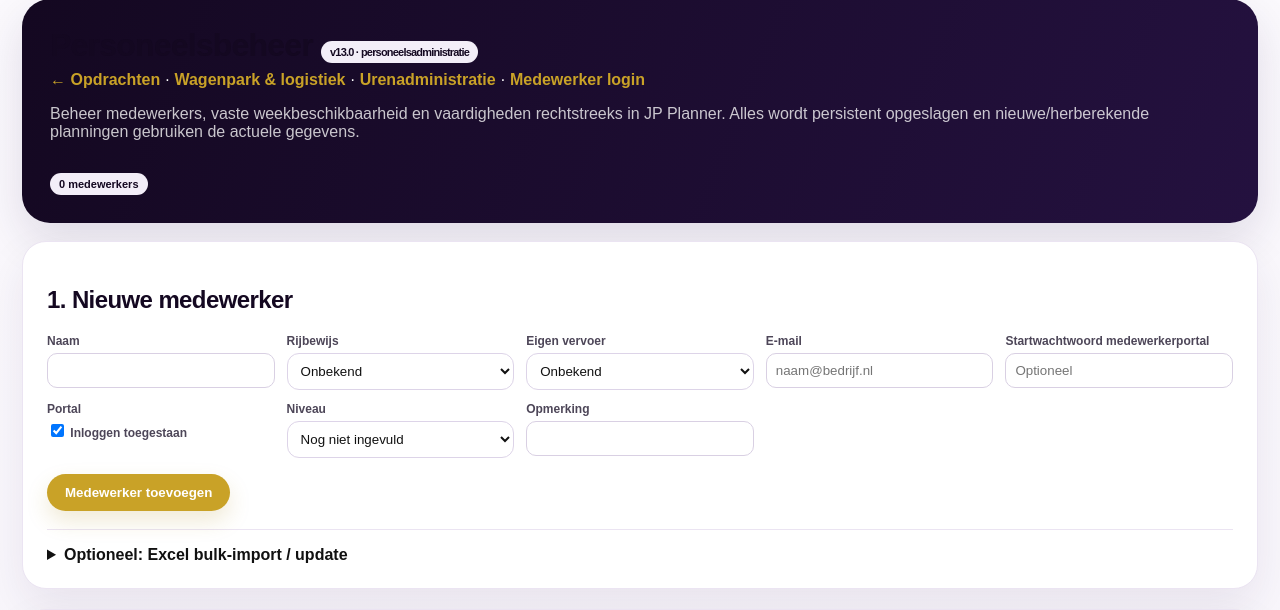
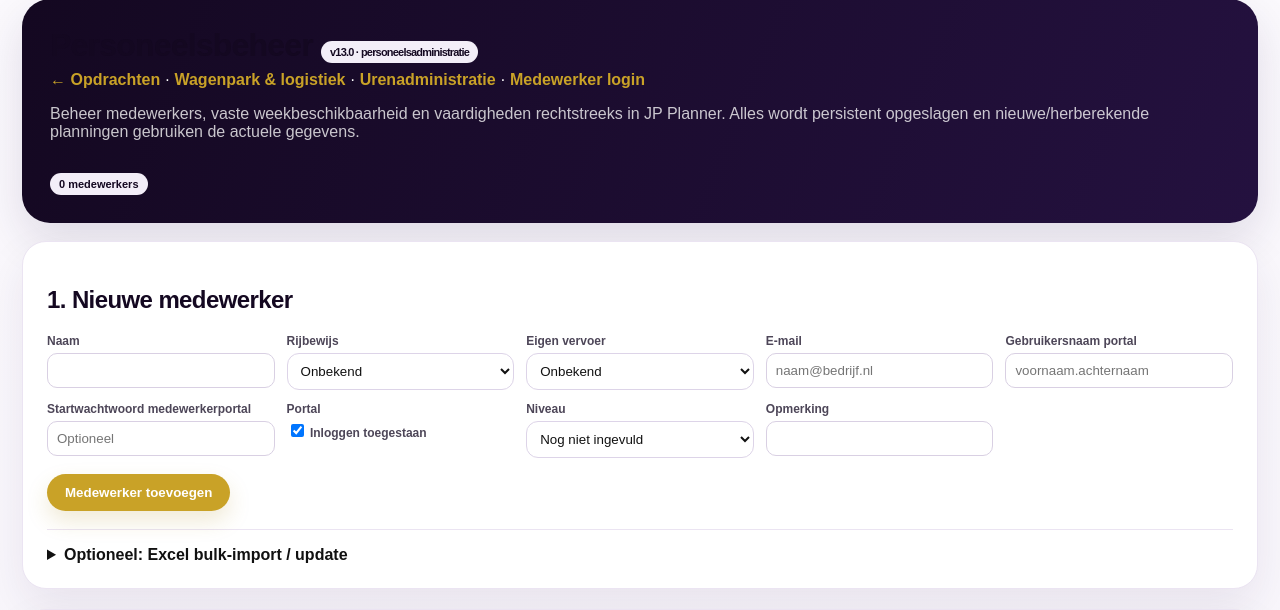
Before and after one commit to PatrickM1991R/jp-planner, a Flask app: page /personnel in a window 1280 px wide. Shown: the part 29-639 px from the top of the page. Run offline with Flask 3, Linux system fonts and the light colour scheme; data that the repository does not hold is empty; some libraries are stand-ins or nearby versions.

Commit message:
Add files via upload

```diff
--- a/templates/personnel.html
+++ b/templates/personnel.html
@@ -22,7 +22,7 @@
 <form action="/personnel/add" method="post"><div class="grid">
 <div class="field"><label>Naam</label><input name="name" required></div>
 <div class="field"><label>Rijbewijs</label><select name="driving_license"><option>Ja</option><option>Automaat</option><option>Nee</option><option selected>Onbekend</option></select></div>
-<div class="field"><label>Eigen vervoer</label><select name="own_transport"><option>Ja</option><option>Nee</option><option selected>Onbekend</option></select></div><div class="field"><label>E-mail</label><input type="email" name="email" placeholder="naam@bedrijf.nl"></div><div class="field"><label>Startwachtwoord medewerkerportal</label><input type="password" name="password" placeholder="Optioneel"></div><div class="field"><label>Portal</label><label class="inline-check"><input type="checkbox" name="portal_active" checked> Inloggen toegestaan</label></div><div class="field"><label>Niveau</label><select name="level"><option value="" selected>Nog niet ingevuld</option><option value="0">0 - niet zelfstandig</option><option value="1">1 - spel geleerd / meekijken</option><option value="2">2 - zelfstandig t/m 30 personen</option><option value="3">3 - zelfstandig t/m 50 personen</option><option value="4">4 - coördinator vanaf 50 personen</option></select></div>
+<div class="field"><label>Eigen vervoer</label><select name="own_transport"><option>Ja</option><option>Nee</option><option selected>Onbekend</option></select></div><div class="field"><label>E-mail</label><input type="email" name="email" placeholder="naam@bedrijf.nl"></div><div class="field"><label>Gebruikersnaam portal</label><input name="username" placeholder="voornaam.achternaam"></div><div class="field"><label>Startwachtwoord medewerkerportal</label><input type="password" name="password" placeholder="Optioneel"></div><div class="field"><label>Portal</label><label class="inline-check"><input type="checkbox" name="portal_active" checked> Inloggen toegestaan</label></div><div class="field"><label>Niveau</label><select name="level"><option value="" selected>Nog niet ingevuld</option><option value="0">0 - niet zelfstandig</option><option value="1">1 - spel geleerd / meekijken</option><option value="2">2 - zelfstandig t/m 30 personen</option><option value="3">3 - zelfstandig t/m 50 personen</option><option value="4">4 - coördinator vanaf 50 personen</option></select></div>
 <div class="field"><label>Opmerking</label><input name="notes"></div>
 </div><div class="actions"><button>Medewerker toevoegen</button></div></form>
 <div class="import-box"><details><summary><strong>Optioneel: Excel bulk-import / update</strong></summary><p class="muted">Excel blijft beschikbaar om veel medewerkers tegelijk te wijzigen. Het personeelsregister in de database blijft daarna leidend.</p><form action="/personnel/upload" method="post" enctype="multipart/form-data"><input type="file" name="file" accept=".xlsx,.xlsm" required> <button class="secondary">Excel importeren</button></form></details></div>
@@ -54,7 +54,7 @@
 <div class="section"><h3>Basisgegevens</h3><div class="grid">
 <div class="field"><label>Naam</label><input name="name" value="{{e.name}}" required></div>
 <div class="field"><label>Rijbewijs</label><select name="driving_license">{% for v in ['Ja','Automaat','Nee','Onbekend'] %}<option value="{{v}}" {% if e.driving_license==v %}selected{% endif %}>{{v}}</option>{% endfor %}</select></div>
-<div class="field"><label>Eigen vervoer</label><select name="own_transport">{% for v in ['Ja','Nee','Onbekend'] %}<option value="{{v}}" {% if e.own_transport==v %}selected{% endif %}>{{v}}</option>{% endfor %}</select></div><div class="field"><label>E-mail</label><input type="email" name="email" value="{{e.email or ''}}" placeholder="naam@bedrijf.nl"></div><div class="field"><label>Nieuw wachtwoord</label><input type="password" name="password" placeholder="Leeg = huidig behouden"></div><div class="field"><label>Medewerkerportal</label><label class="inline-check"><input type="checkbox" name="portal_active" {% if e.portal_active %}checked{% endif %}> Inloggen toegestaan{% if e.has_password %} · wachtwoord ingesteld{% endif %}</label></div><div class="field"><label>Niveau</label><select name="level"><option value="" {% if e.level is none %}selected{% endif %}>Nog niet ingevuld</option>{% for n,label in [(0,'niet zelfstandig'),(1,'spel geleerd / meekijken'),(2,'zelfstandig t/m 30 personen'),(3,'zelfstandig t/m 50 personen'),(4,'coördinator vanaf 50 personen')] %}<option value="{{n}}" {% if e.level==n %}selected{% endif %}>{{n}} - {{label}}</option>{% endfor %}</select></div>
+<div class="field"><label>Eigen vervoer</label><select name="own_transport">{% for v in ['Ja','Nee','Onbekend'] %}<option value="{{v}}" {% if e.own_transport==v %}selected{% endif %}>{{v}}</option>{% endfor %}</select></div><div class="field"><label>E-mail</label><input type="email" name="email" value="{{e.email or ''}}" placeholder="naam@bedrijf.nl"></div><div class="field"><label>Gebruikersnaam portal</label><input name="username" value="{{e.username or ''}}" placeholder="voornaam.achternaam"></div><div class="field"><label>Nieuw wachtwoord</label><input type="password" name="password" placeholder="Leeg = huidig behouden"></div><div class="field"><label>Medewerkerportal</label><label class="inline-check"><input type="checkbox" name="portal_active" {% if e.portal_active %}checked{% endif %}> Inloggen toegestaan{% if e.has_password %} · wachtwoord ingesteld{% endif %}</label></div><div class="field"><label>Niveau</label><select name="level"><option value="" {% if e.level is none %}selected{% endif %}>Nog niet ingevuld</option>{% for n,label in [(0,'niet zelfstandig'),(1,'spel geleerd / meekijken'),(2,'zelfstandig t/m 30 personen'),(3,'zelfstandig t/m 50 personen'),(4,'coördinator vanaf 50 personen')] %}<option value="{{n}}" {% if e.level==n %}selected{% endif %}>{{n}} - {{label}}</option>{% endfor %}</select></div>
 <div class="field"><label>Opmerking</label><textarea name="notes">{{e.notes}}</textarea></div>
 </div><label class="inline-check"><input type="checkbox" name="active" {% if e.active %}checked{% endif %}> Actief in planning</label></div>
 
```
Also changed, not shown: templates/staff_login.html (+1 -1 lines).
